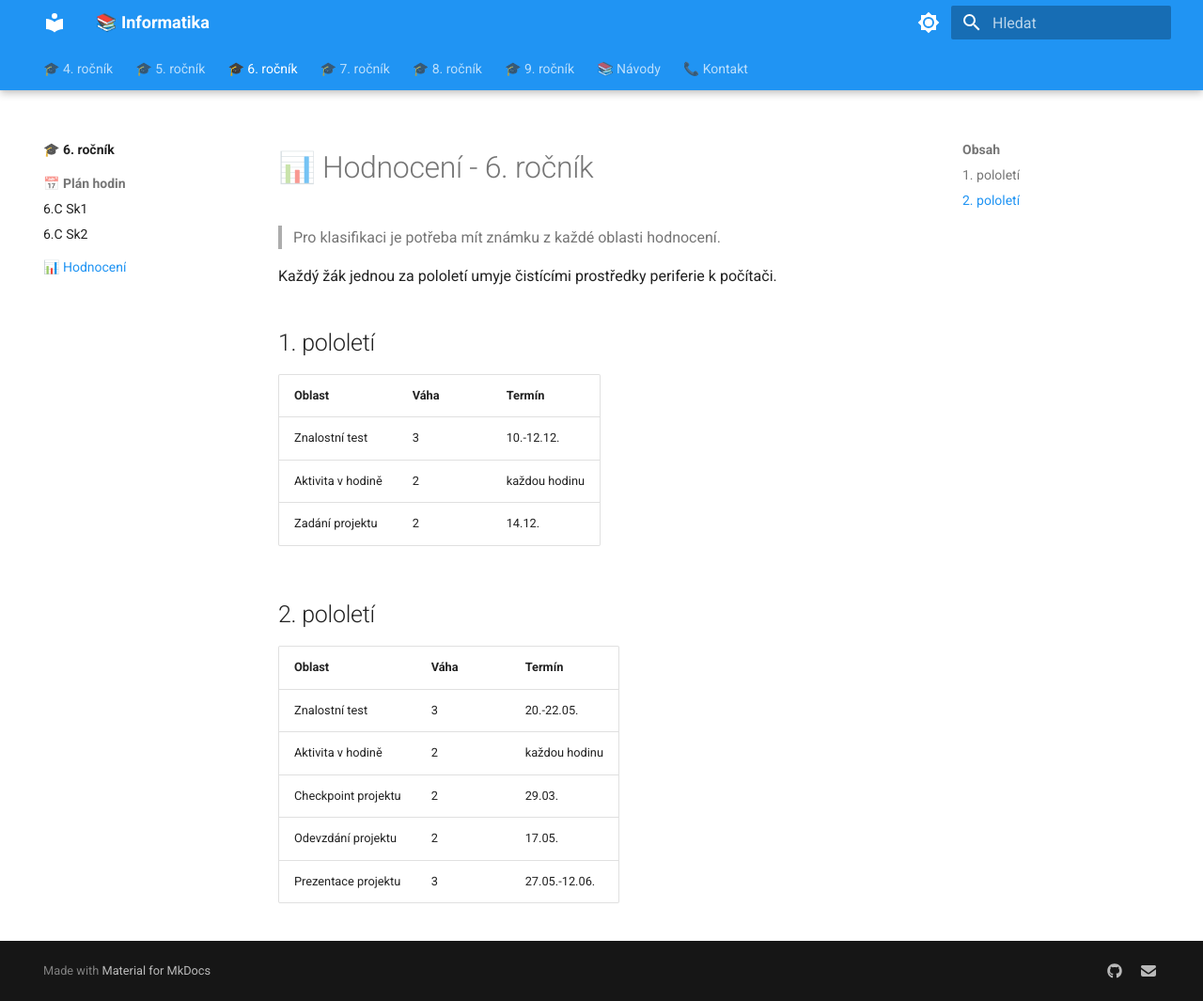
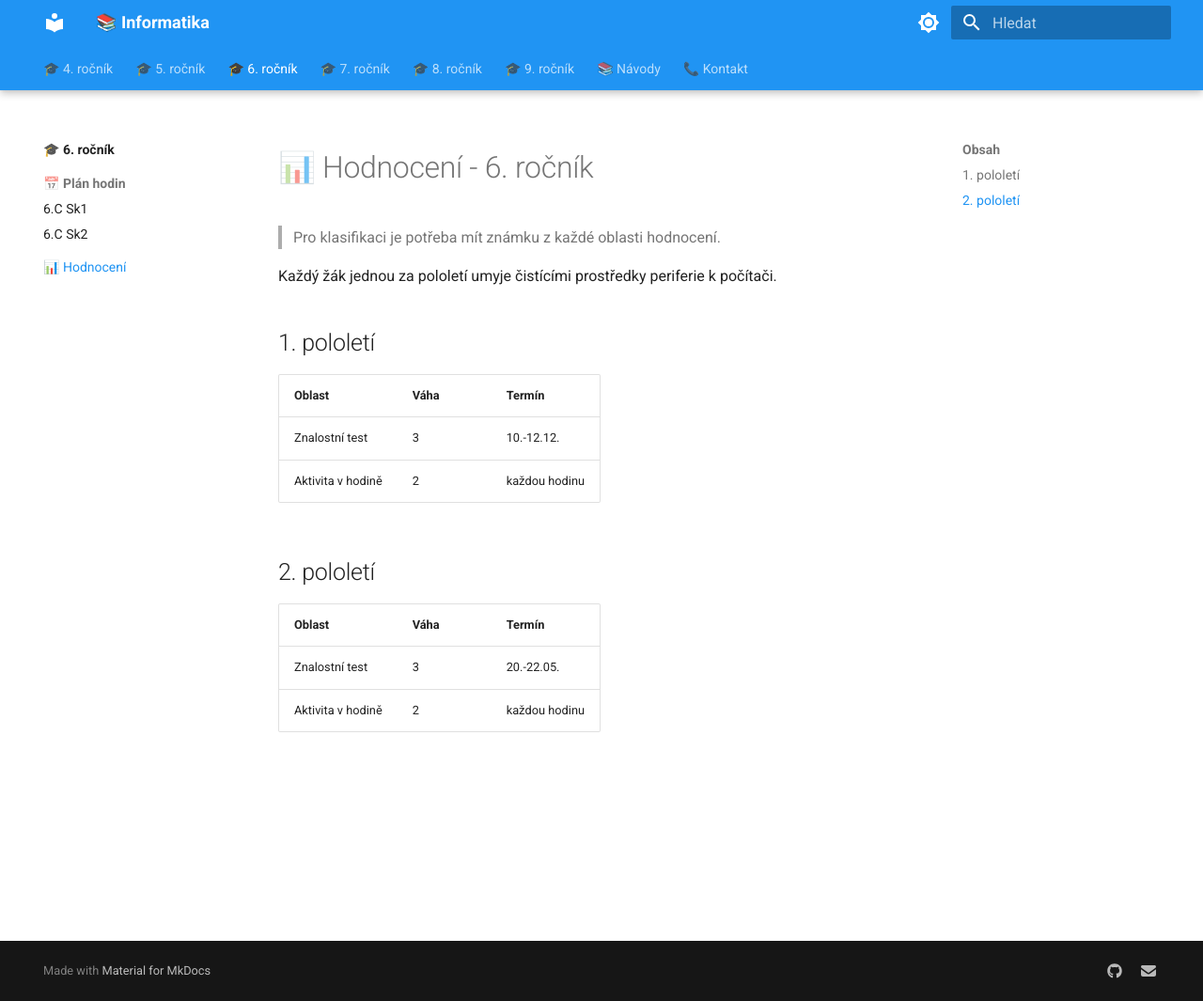
Before and after one commit to tomnovota/zs-materialy, an MkDocs documentation site: the page built from docs/06/hodnoceni.md, in a window 1280 px wide and 1065 px high. Shown: the whole window at 94% size. Built offline with MkDocs 1.6.1 and Material for MkDocs 9.7.7, drawn with Linux system fonts in a browser that asks for light colours.

Commit message:
Modified Hodnocení for 06 grade.

```diff
--- a/docs/06/hodnoceni.md
+++ b/docs/06/hodnoceni.md
@@ -10,15 +10,11 @@ Každý žák jednou za pololetí umyje čistícími prostředky periferie k po
 | ----------------- | ---- | ------------- |
 | Znalostní test    | 3    | 10.-12.12.    |
 | Aktivita v hodině | 2    | každou hodinu |
-| Zadání projektu   | 2    | 14.12.        |
 
 
 ## 2. pololetí
 
-| Oblast              | Váha | Termín        |
-| ------------------- | ---- | ------------- |
-| Znalostní test      | 3    | 20.-22.05.    |
-| Aktivita v hodině   | 2    | každou hodinu |
-| Checkpoint projektu | 2    | 29.03.        |
-| Odevzdání projektu  | 2    | 17.05.        |
-| Prezentace projektu | 3    | 27.05.-12.06. |
+| Oblast            | Váha | Termín        |
+| ----------------- | ---- | ------------- |
+| Znalostní test    | 3    | 20.-22.05.    |
+| Aktivita v hodině | 2    | každou hodinu |
```
